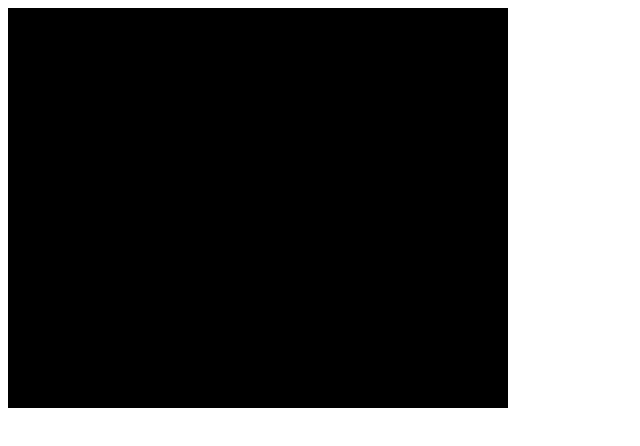
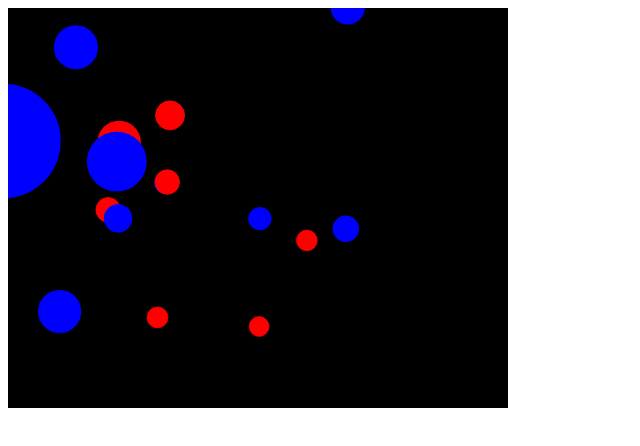
Before and after one commit to supperjet/H5-Animation, a plain HTML site: page 3D动画/collision.html in a window 1280 px wide. Shown: the whole page, without its empty margins (0-640 px from the left). Drawn offline with Linux system fonts and the light colour scheme.

Commit message:
H5 animation

```diff
--- a/3D动画/collision.html
+++ b/3D动画/collision.html
@@ -9,31 +9,103 @@
     <script src="../js/utils.js"></script>
     <script src="../js/ball3d.js"></script>
     <script>
-        window.onload = function(){
+       window.onload = function () {
       var canvas = document.getElementById('canvas'),
           context = canvas.getContext('2d'),
           balls = [],
           numBalls = 20,
           fl = 250,
-                vpX = canvas.width/2,
-                vpY = canvas.height/2,
+          vpX = canvas.width / 2,
+          vpY = canvas.height / 2,
           top = -200,
           bottom = 200,
           left = -200,
           right = 200,
-                front = -200,
-                back = 200;
+          back = 200,
+          front = -200;
 
-            for(var i = 0; i<numBalls; i++){
-                var ball = new Ball3d(15);
-                ball.xpos = Math.random()*400 - 200;
-                ball.ypos = Math.random()*400 - 200;
-                ball.zpos = Math.random()*400 - 200;
-                ball.vx = Math.random()*5 - 1;
-                ball.vy = Math.random()*5 - 1;
-                ball.vz = Math.random()
+      for (var ball, i = 0; i < numBalls; i++) {
+        ball = new Ball3d(15, "red");
+        ball.xpos = Math.random() * 400 - 200;
+        ball.ypos = Math.random() * 400 - 200;
+        ball.zpos = Math.random() * 400 - 200;
+        ball.vx = Math.random() * 5 - 1;
+        ball.vy = Math.random() * 5 - 1;
+        ball.vz = Math.random() * 5 - 1;
+        balls.push(ball);
+      }
+
+      function move (ball) {
+        ball.xpos += ball.vx;
+        ball.ypos += ball.vy;
+        ball.zpos += ball.vz;
+
+        if (ball.xpos + ball.radius > right) {
+          ball.xpos = right - ball.radius;
+          ball.vx *= -1;
+        } else if (ball.xpos - ball.radius < left) {
+          ball.xpos = left + ball.radius;
+          ball.vx *= -1;
+        }
+        if (ball.ypos + ball.radius > bottom) {
+          ball.ypos = bottom - ball.radius;
+          ball.vy *= -1;
+        } else if (ball.ypos - ball.radius < top) {
+          ball.ypos = top + ball.radius;
+          ball.vy *= -1;
+        }
+        if (ball.zpos + ball.radius > back) {
+          ball.zpos = back - ball.radius;
+          ball.vz *= -1;
+        } else if (ball.zpos - ball.radius < front) {
+          ball.zpos = front + ball.radius;
+          ball.vz *= -1;
+        }
+        if (ball.zpos > -fl) {
+          var scale = fl / (fl + ball.zpos);
+          ball.scaleX = ball.scaleY = scale;
+          ball.x = vpX + ball.xpos * scale;
+          ball.y = vpY + ball.ypos * scale;
+          ball.visible = true;
+        } else {
+          ball.visible = false;
         }
       }
+
+      function checkCollision (ballA, i) {
+        for (var ballB, dx, dy, dz, dist, j = i + 1; j < numBalls; j++) {
+          ballB = balls[j];
+          dx = ballA.xpos - ballB.xpos;
+          dy = ballA.ypos - ballB.ypos;
+          dz = ballA.zpos - ballB.zpos;
+          dist = Math.sqrt(dx * dx + dy * dy + dz * dz);
+          if (dist < ballA.radius + ballB.radius) {
+            ballA.color = "#0000ff";
+            ballB.color = "#0000ff";
+          }
+        }
+      }
+
+      function zSort (a, b) {
+        return (b.zpos - a.zpos);
+      }
+
+      function draw (ball) {
+        if (ball.visible) {
+          ball.draw(context);
+        }
+      }
+
+      (function drawFrame () {
+        window.requestAnimationFrame(drawFrame, canvas);
+        context.clearRect(0, 0, canvas.width, canvas.height);
+
+        balls.forEach(move);
+        balls.forEach(checkCollision);
+        balls.sort(zSort);
+        balls.forEach(draw);
+      }());
+    };
     </script>
 </body>
 </html>
```
Lines whose indentation alone changed are shown as unchanged.
